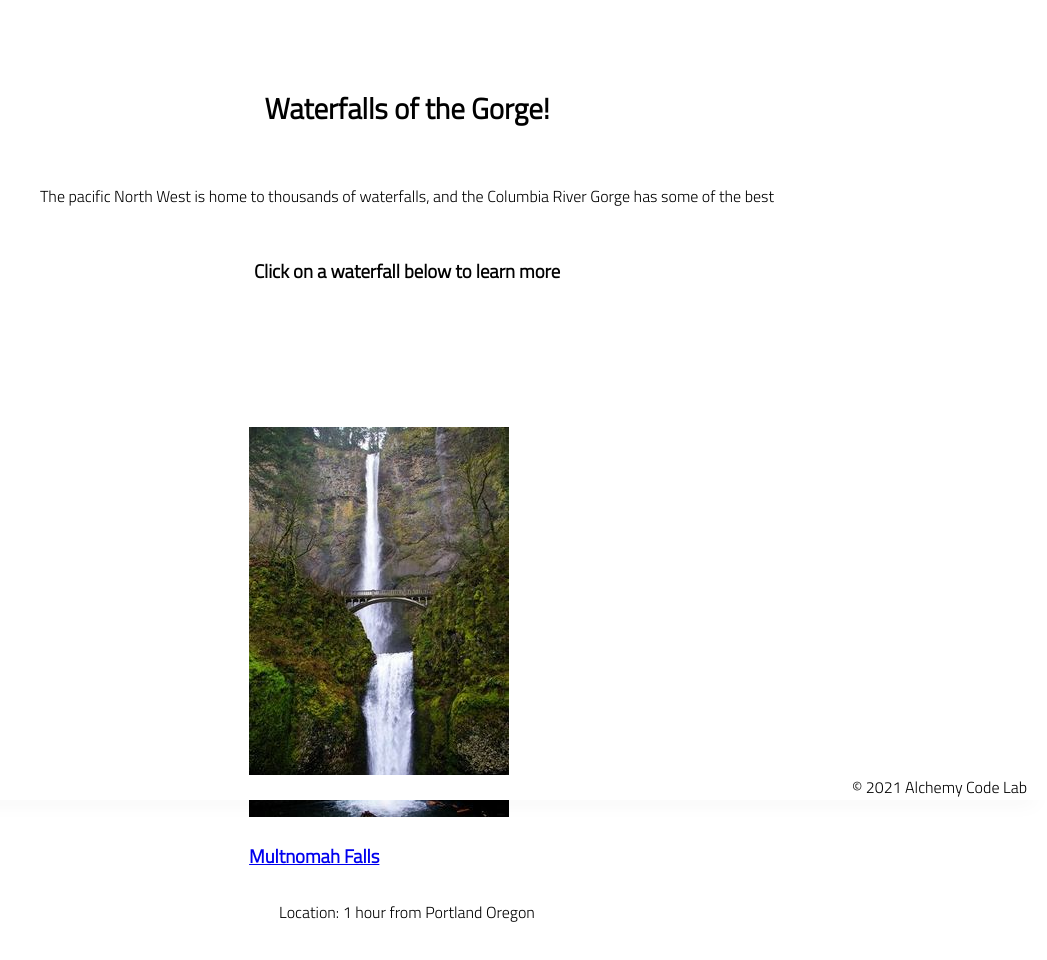
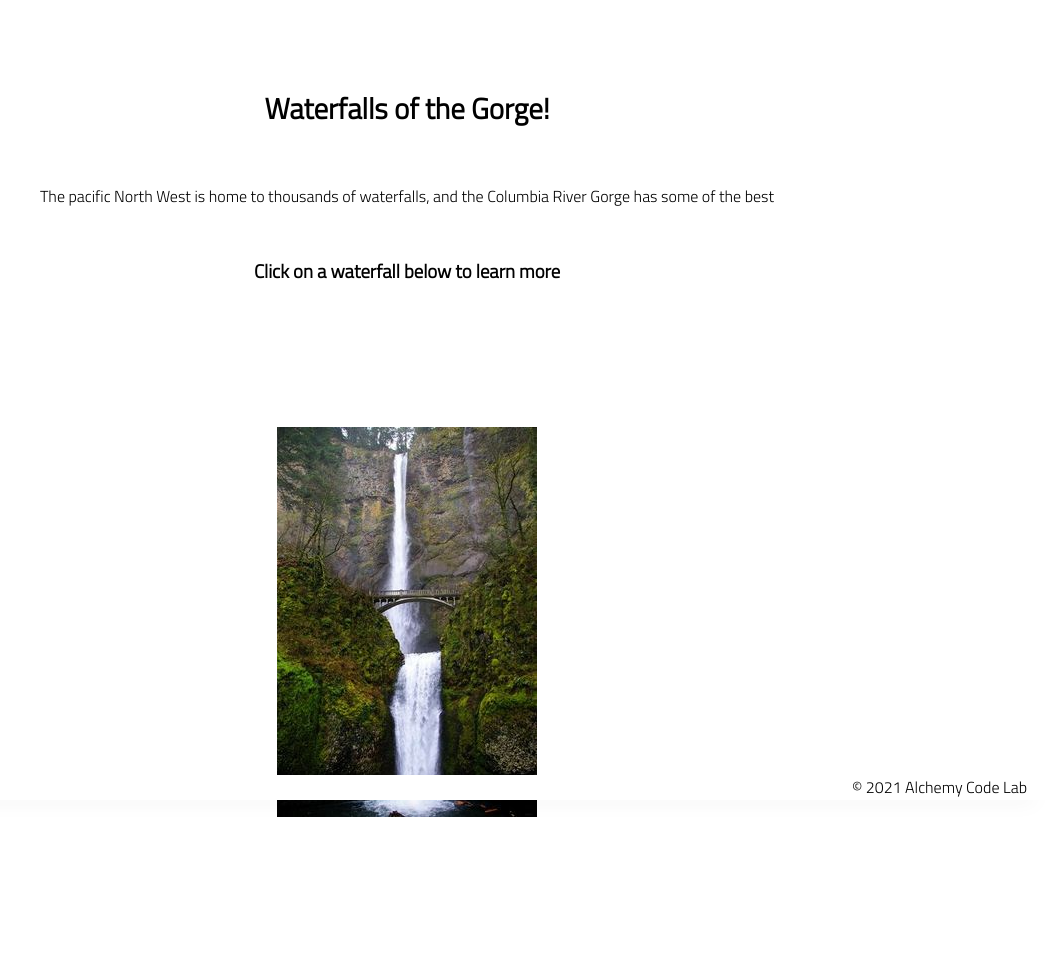
Before and after one commit to spmoriarty/FSListLink, a plain HTML site: page index.html in a window 1280 px wide. Shown: the whole page, without its empty margins (233-1280 px from the left). After the commit the page ends 885 px from the top, so only its background shows below. Drawn offline with Linux system fonts and the light colour scheme.

Commit message:
troubleshooting with casey/julius

```diff
--- a/app.js
+++ b/app.js
@@ -1,25 +1,15 @@
 // import functions and grab DOM elements
-import { renderFalls } from "./util";
-import { findById } from "./util";
+import { renderFalls } from "./util.js";
+import { findById } from "./util.js";
+import { waterFalls } from "./data.js";
 
-
-const multnomahEl = document.getElementById('multnomah');
-const multnomahPic = document.getElementById('multnomahPic');
 
 // let state
 
-falls = 0,
 
-let waterFalls = [
-  {name: 'Multnomah falls',
-  id: 'Multnomah tribe',
-  picture: src='./assets/multFalls.jpeg'
-  height: '167ft',
-  distance: '1 hour',
-  },
-];
+const water = document.getElementById('water');
+for (let falls of waterFalls) {
+    const li = renderFalls(falls);
+    water.append(li);
 
-// set event listeners
-  // get user input
-  // use user input to update state
-  // update DOM to reflect the new state
+}
--- /dev/null
+++ b/data.js
@@ -0,0 +1,9 @@
+//create DATA file relocate
+export const waterFalls = [
+    { id: 'Multnomah tribe',
+        name: 'Multnomah falls',
+        picture: './assets/multFalls.jpeg',
+        height: '620ft',
+        distance: '35  minutes',
+    },
+];
--- a/index.html
+++ b/index.html
@@ -26,10 +26,10 @@
         <section id="fallsPic">
 
             <div id="multnomah">
-                <a href="falls/index.html">
+                <!-- <a href="./falls/index.html">
                 <img id="multnomahPic" src="./assets/multFalls.jpeg">
-                <h3>Multnomah Falls</h3></a>
-                <p>Location: 1 hour from Portland Oregon</p>
+                <h3>Multnomah Falls</h3></a> -->
+                <ul id="water"></ul>
             </div>
 
         </section>
--- a/util.js
+++ b/util.js
@@ -1,19 +1,32 @@
+//
 
-export function renderFalls(waterFalls) {
-   const div = document.createElement('div');
-   div.classList.add('displayFalls')
+
+export function renderFalls(waterFalls) { // create header el, insert header text,
+    const h1 = document.createElement('h1');
+    h1.textContent = `Welcome to ${waterFalls.name} !`;
+
+    const div = document.createElement('div');
+    div.classList.add('displayFalls');
+    const a = document.createElement('a');
+    a.href = `./falls.js/?=id=${waterFalls.name}`;
 
     const p = document.createElement('p');
     p.textContent = `${waterFalls.name} is ${waterFalls.height} tall and is ${waterFalls.distance} from Portland Oregon`;
-    const img = `${waterFalls.picture}`,
 
-    const origin = document.createElement('p'),
-    origin.textContent = `These falls were given the name by the ${waterFalls.id}.`,
+    const imgEl = document.createElement('img');
+    imgEl.src = `${waterFalls.picture}`;
 
-    div.append(p, img, origin);
+    const origin = document.createElement('p');
+    origin.textContent = `These falls were given the name by the ${waterFalls.id}.`;
+// append header and image in my order
+    a.append(imgEl);
+    div.append(a,);
     return div;
-};
+}
+
+
+
 
 export function findById(id, data) {
-    return data.find((item) => item.id ===id);
-};
+    return data.find((item) => item.id === id);
+}
```
Also changed, not shown: falls/falls.js (+19 -7 lines), falls/index.html (+7 -3 lines).
